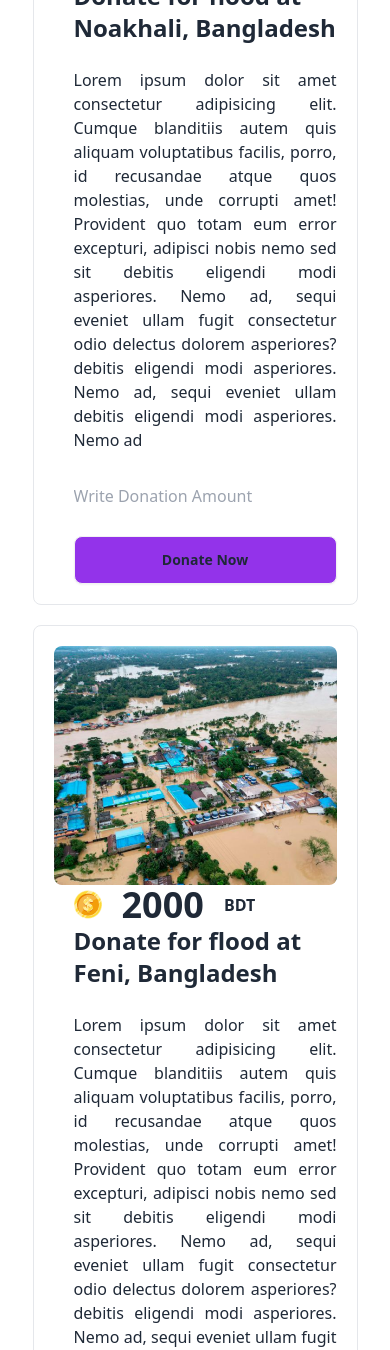
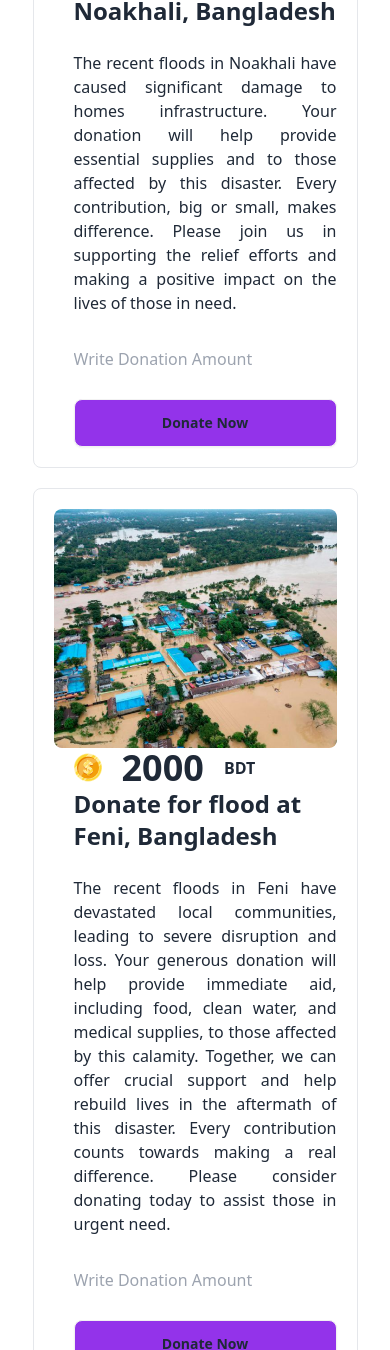
Before and after one commit to theatiq/donate-bangladesh, a plain HTML site: page index.html in a window 390 px wide. Shown: the part 650-2000 px from the top of the page. Drawn offline with nearby package versions, Linux system fonts and the light colour scheme.

Commit message:
responsiveness done

```diff
--- a/index.html
+++ b/index.html
@@ -13,15 +13,15 @@
   </head>
   <body>
     <header class="mb-5 sticky top-0 z-10 bg-purple-200 opacity-90">
-      <div class="lg:flex justify-around bg-base-200 px-12 py-6">
+      <div class="lg:flex justify-around  bg-base-200 px-12 py-6">
         <div>
-          <a class="btn btn-primary text-xl" href="./blog.html">Blog</a>
+          <a class="btn btn-primary text-xl mb-5" href="./blog.html">Blog</a>
         </div>
-        <div class="lg:flex items-center gap-5">
+        <div class="flex items-center gap-5 mb-5">
           <img src="./assets/logo.png" />
           <h1 class="text-xl lg:text-4xl">Donate Bangladesh</h1>
         </div>
-        <div class="lg:flex items-center gap-5">
+        <div class="flex items-center gap-5">
           <img src="./assets/coin.png" />
           <div id="my-prev-balance" class="stat-value text-4xl">10000</div>
         </div>
@@ -35,7 +35,7 @@
     <main class="w-10/12 mx-auto mb-20">
       <!-- Main Section -->
       <!-- all Cards starts-->
-      <div class="flex flex-col gap-5">
+      <div id="all-cards" class="flex flex-col gap-5">
         <!-- Card 01 Starts -->
         <div class="hero border border2 rounded-lg p-5">
           <div class="lg:flex">
@@ -52,14 +52,12 @@
                 Donate for flood at Noakhali, Bangladesh
               </h1>
               <p class="py-6 text-justify">
-                Lorem ipsum dolor sit amet consectetur adipisicing elit. Cumque
-                blanditiis autem quis aliquam voluptatibus facilis, porro, id
-                recusandae atque quos molestias, unde corrupti amet! Provident
-                quo totam eum error excepturi, adipisci nobis nemo sed sit
-                debitis eligendi modi asperiores. Nemo ad, sequi eveniet ullam
-                fugit consectetur odio delectus dolorem asperiores? debitis
-                eligendi modi asperiores. Nemo ad, sequi eveniet ullam debitis
-                eligendi modi asperiores. Nemo ad
+                The recent floods in Noakhali have caused significant damage to
+                homes infrastructure. Your donation will help provide essential
+                supplies and to those affected by this disaster. Every
+                contribution, big or small, makes difference. Please join us in
+                supporting the relief efforts and making a positive impact on
+                the lives of those in need.
               </p>
               <input
                 id="donate-amount-noakhali"
@@ -117,17 +115,7 @@
                 Donate for flood at Feni, Bangladesh
               </h1>
               <p class="py-6 text-justify">
-                Lorem ipsum dolor sit amet consectetur adipisicing elit. Cumque
-                blanditiis autem quis aliquam voluptatibus facilis, porro, id
-                recusandae atque quos molestias, unde corrupti amet! Provident
-                quo totam eum error excepturi, adipisci nobis nemo sed sit
-                debitis eligendi modi asperiores. Nemo ad, sequi eveniet ullam
-                fugit consectetur odio delectus dolorem asperiores? debitis
-                eligendi modi asperiores. Nemo ad, sequi eveniet ullam fugit
-                consectetur odio delectus dolorem asperiores? debitis eligendi
-                modi asperiores. Nemo ad, sequi eveniet ullam fugit consectetur
-                odio delectus dolorem asperiores? fugit consectetur odio
-                delectus dolorem asperiores?
+                The recent floods in Feni have devastated local communities, leading to severe disruption and loss. Your generous donation will help provide immediate aid, including food, clean water, and medical supplies, to those affected by this calamity. Together, we can offer crucial support and help rebuild lives in the aftermath of this disaster. Every contribution counts towards making a real difference. Please consider donating today to assist those in urgent need.
               </p>
               <input
                 id="donate-amount-feni"
@@ -185,18 +173,7 @@
                 Aid for Injured in Quota Movement
               </h1>
               <p class="py-6 text-justify">
-                Lorem ipsum dolor sit amet consectetur adipisicing elit. Cumque
-                blanditiis autem quis aliquam voluptatibus facilis, porro, id
-                recusandae atque quos molestias, unde corrupti amet! Provident
-                quo totam eum error excepturi, adipisci nobis nemo sed sit
-                debitis eligendi modi asperiores. Nemo ad, sequi eveniet ullam
-                fugit consectetur odio delectus dolorem asperiores? quo totam
-                eum error excepturi, adipisci nobis nemo sed sit debitis
-                eligendi modi asperiores. Nemo ad, sequi eveniet ullam fugit
-                consectetur odio delectus dolorem asperiores? fugit consectetur
-                odio delectus dolorem asperiores? fugit consectetur odio
-                delectus dolorem asperiores? fugit consectetur odio delectus
-                dolorem asperiores?
+                The recent Quota movement has resulted in numerous injuries and significant hardship for many individuals. Your support is crucial in providing medical assistance, rehabilitation, and necessary supplies to those affected. By contributing, you help ensure that injured individuals receive the care and support they need during this challenging time. Every donation plays a vital role in alleviating their suffering and aiding in their recovery. Please consider making a donation to support these brave individuals in their time of need.
               </p>
               <input
                 id="donate-amount-quota"
--- a/js/index.js
+++ b/js/index.js
@@ -128,12 +128,15 @@ document.getElementById("donate-quota").addEventListener("click", function () {
 
 document.getElementById("show-history").addEventListener("click", function () {
     document.getElementById("history-list").classList.remove("hidden")
+    document.getElementById("all-cards").classList.add("hidden")
     document.getElementById("show-history").classList.add("bg-purple-600")
     document.getElementById("show-donate").classList.remove("bg-purple-600")
+
 })
 
 document.getElementById("show-donate").addEventListener("click", function () {
     document.getElementById("history-list").classList.add("hidden")
+    document.getElementById("all-cards").classList.remove("hidden")
     document.getElementById("show-history").classList.remove("bg-purple-600")
     document.getElementById("show-donate").classList.add("bg-purple-600")
 
```
